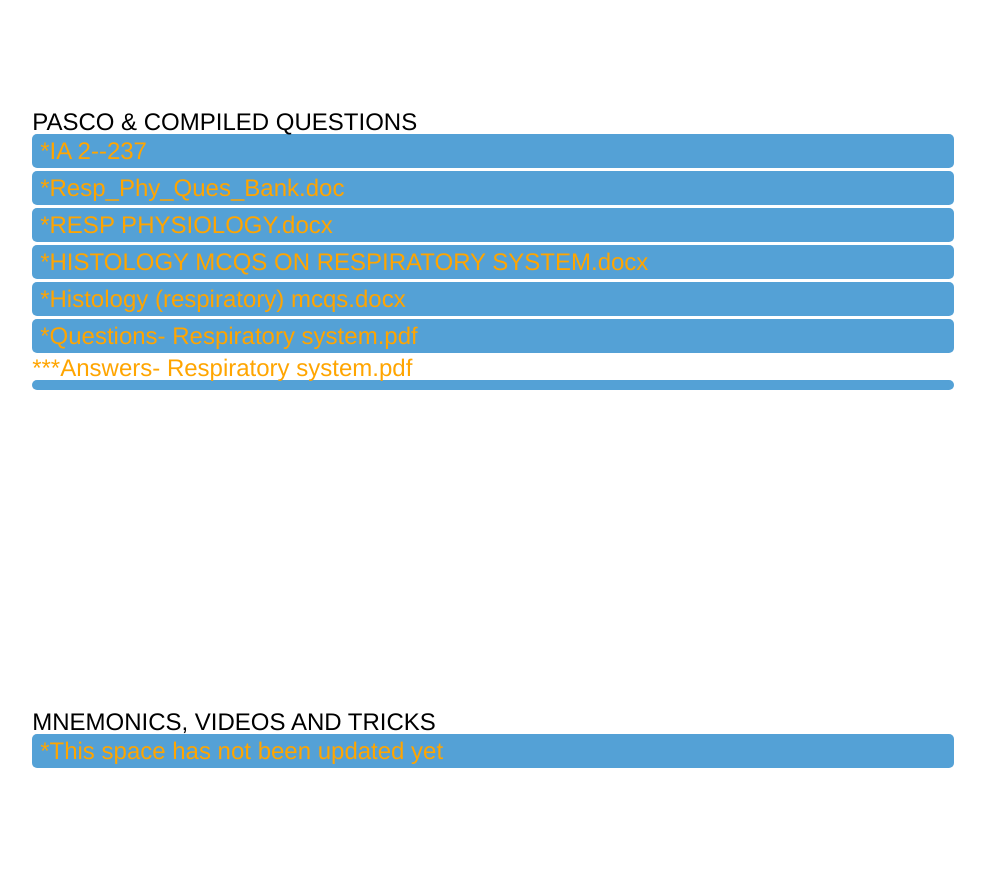
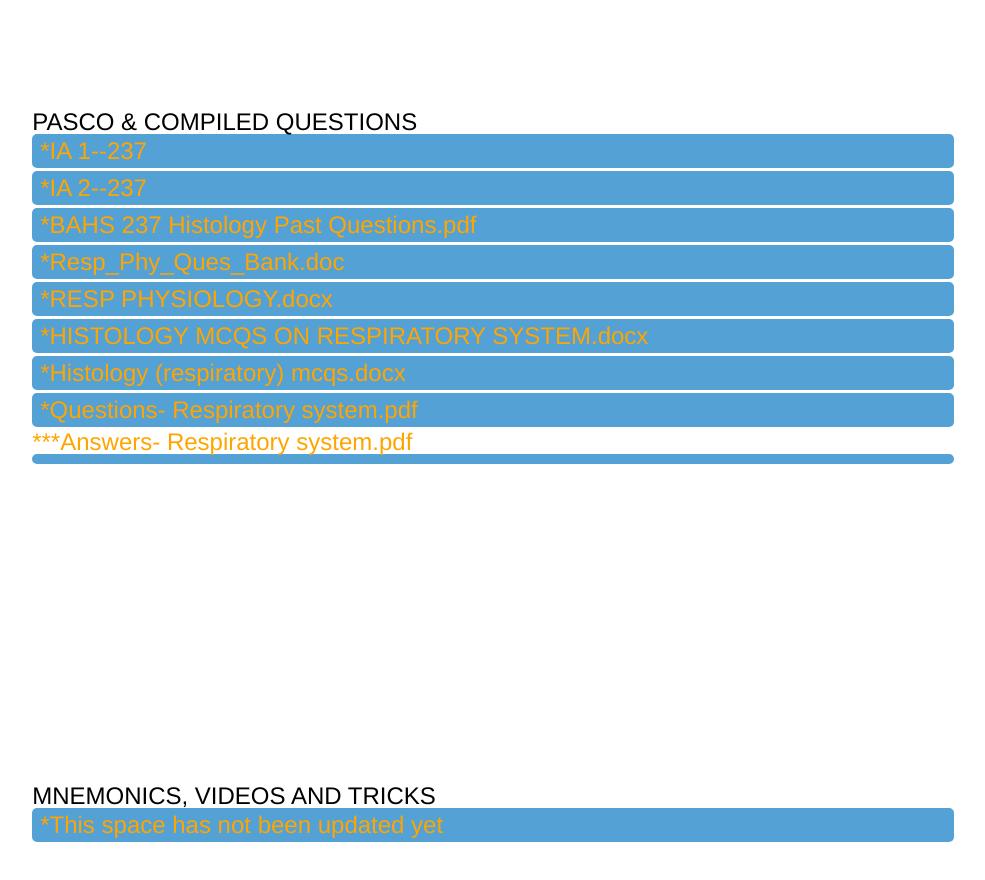
Before and after one commit to doctorduudu/medschool, a plain HTML site: page 237.html in a window 1280 px wide. Shown: the part 1560-2440 px from the top of the page, without its empty margins (147-1132 px from the left). Drawn offline with Linux system fonts and the light colour scheme.

Commit message:
Edit again

```diff
--- a/237.html
+++ b/237.html
@@ -39,7 +39,9 @@
 
       <div id="qzone" class="qvo">
         <h2>PASCO & COMPILED QUESTIONS</h2>
+        <a href="resources/files/237/qzone/BAHS 237 IA 1.pdf"><p><strong>*IA 1--237</strong></p></a>
         <a href="resources/files/237/qzone/BAHS 237 IA 2.pdf"><p><strong>*IA 2--237</strong></p></a>
+        <a href="resources/files/237/qzone/BAHS 237 Histology Past Questions.pdf"><p>*BAHS 237 Histology Past Questions.pdf</p></a>
         <a href="resources/files/237/qzone/Respiratory_Physiology_Questions_Bank__June_2007[1].doc"><p>*Resp_Phy_Ques_Bank.doc</p></a>
         <a href="resources/files/237/qzone/RESP PHYSIOLOGY.docx"><p>*RESP PHYSIOLOGY.docx</p></a>
         <a href="resources/files/237/qzone/HISTOLOGY MCQS ON RESPIRATORY SYSTEM.docx"><p>*HISTOLOGY MCQS ON RESPIRATORY SYSTEM.docx</p></a>
```
Also changed, not shown: 233.html (+1 -0 lines), 235.html (+1 -0 lines), 7 other files.
